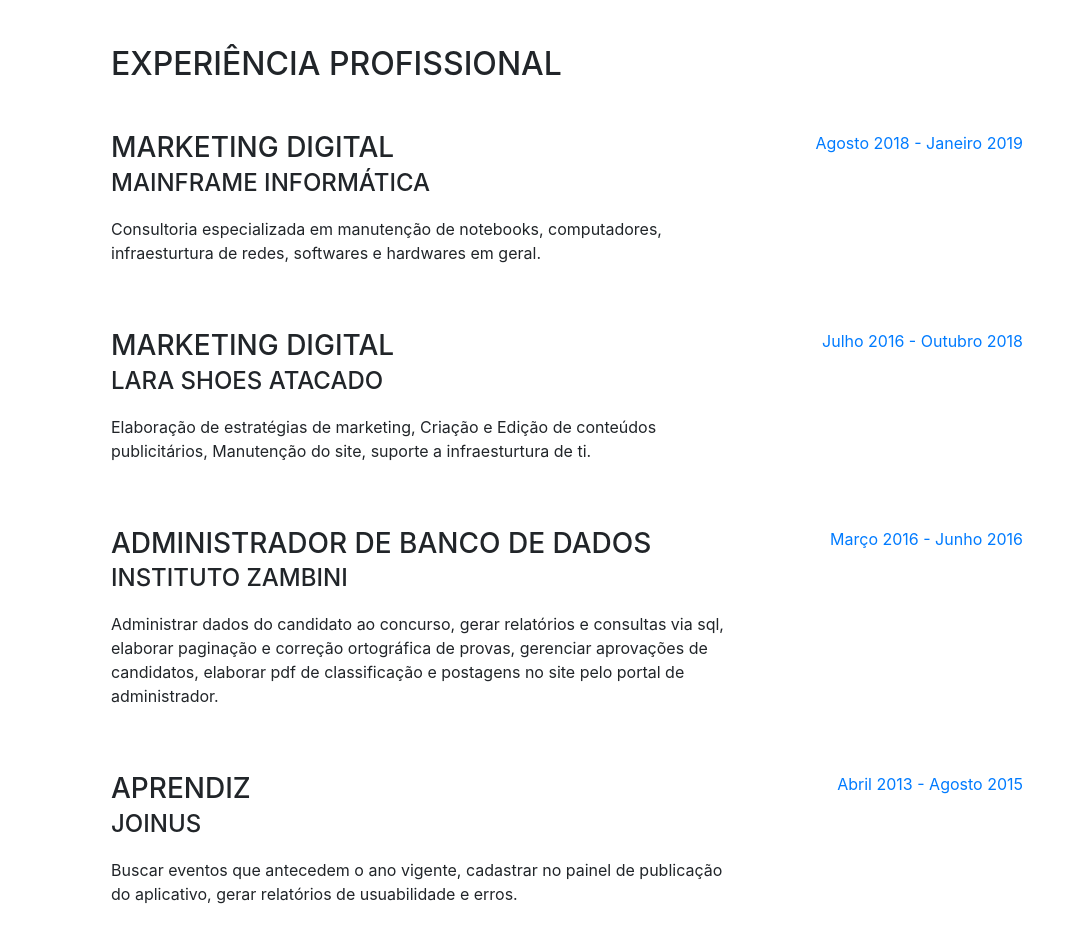
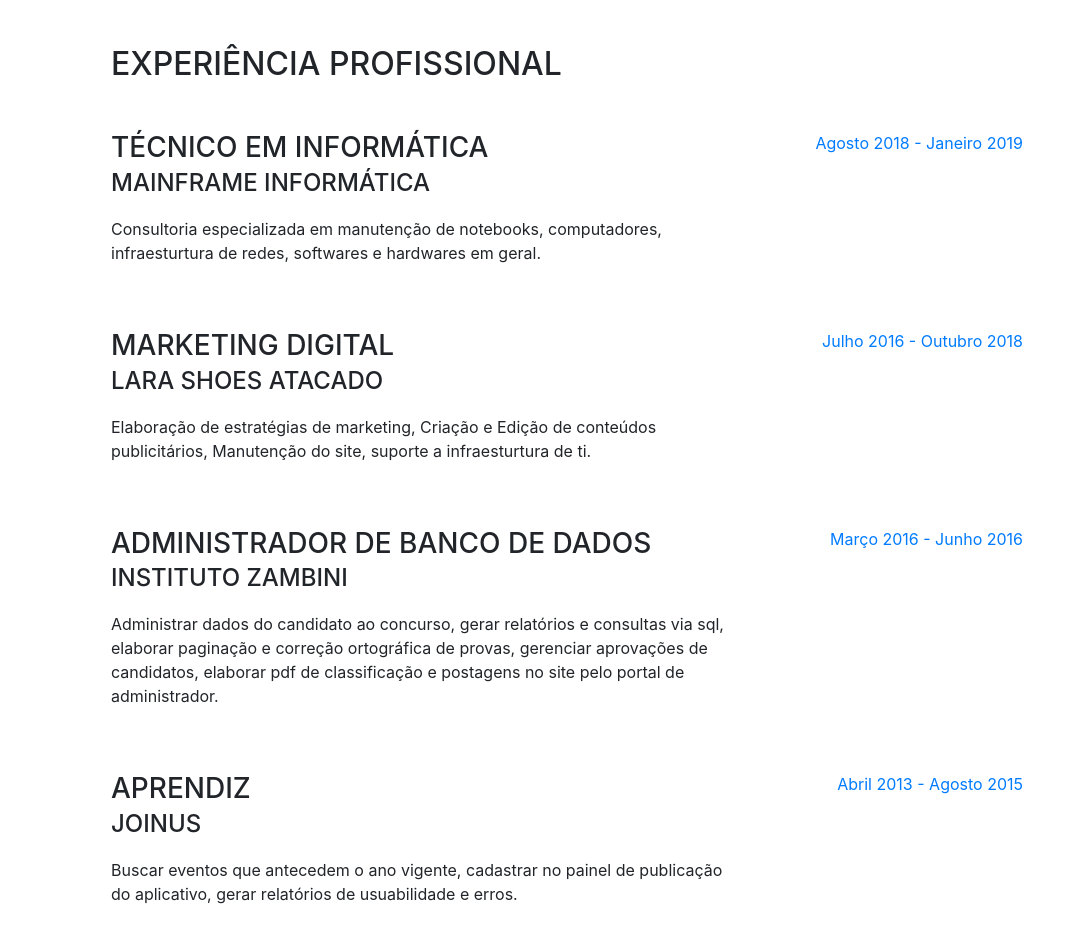
Before and after one commit to VictorsAlves/VictorsAlves.github.io, a website with bundled scripts: page index.html in a window 1280 px wide. Shown: the part 804-1732 px from the top of the page, without its empty margins (209-1280 px from the left). Built offline with nearby package versions, Linux system fonts and the light colour scheme; a web font is replaced by a local one.

Commit message:
update
review

```diff
--- a/index.html
+++ b/index.html
@@ -95,7 +95,7 @@
 
           <div class="resume-item d-flex flex-column flex-md-row mb-5">
             <div class="resume-content mr-auto">
-              <h3 class="mb-0">Marketing Digital</h3>
+              <h3 class="mb-0">Técnico em Informática</h3>
               <div class="subheading mb-3">Mainframe Informática</div>
               <p>Consultoria especializada em manutenção de notebooks, computadores, infraesturtura de redes, softwares e hardwares em geral.</p>
             </div>
```
